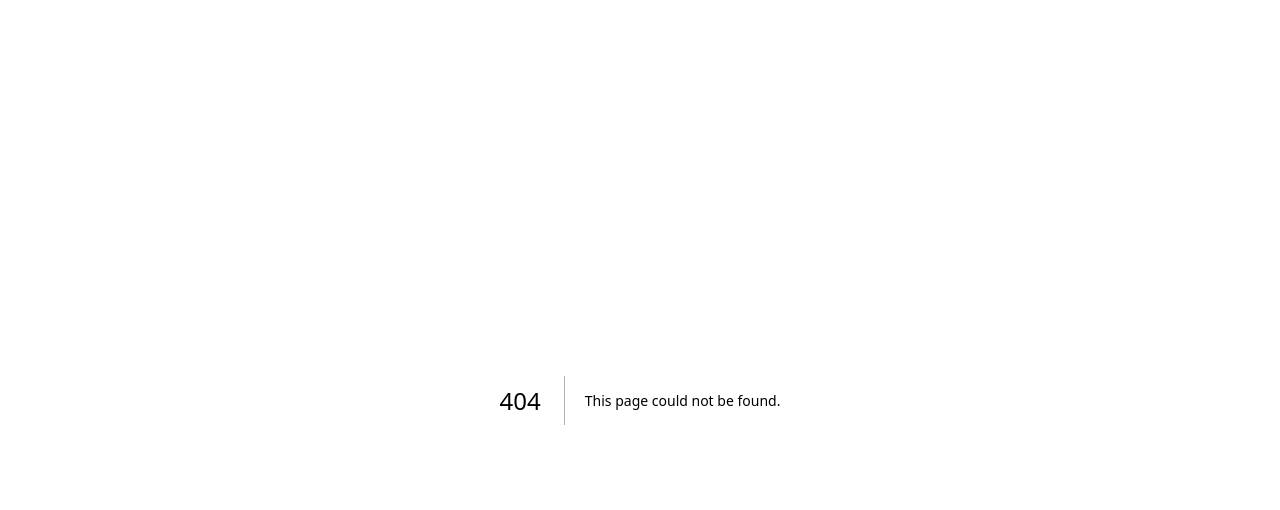
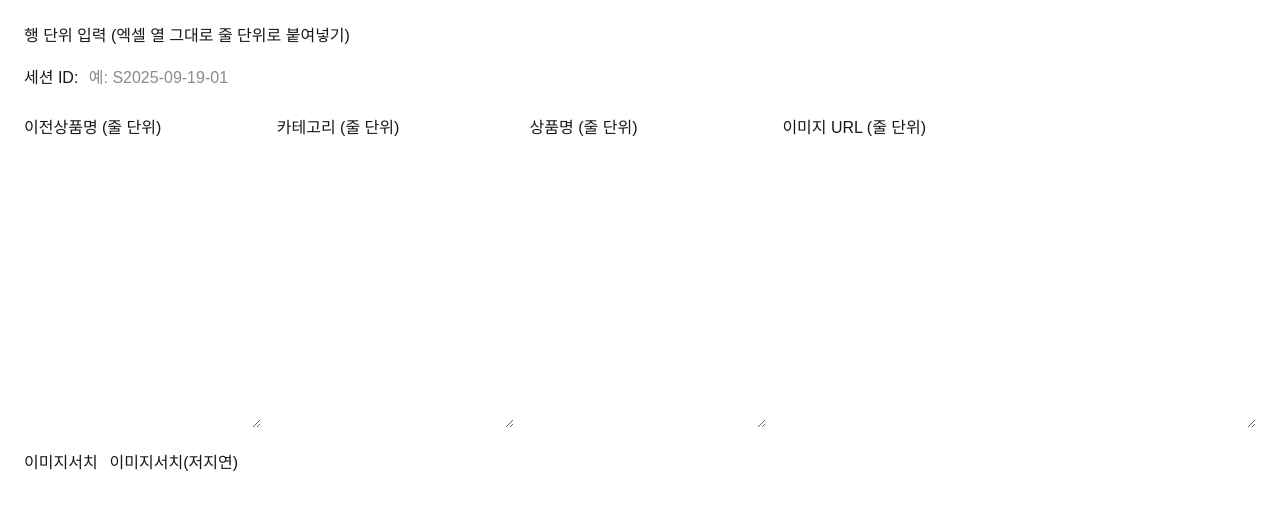
Before and after one commit to potato930922/nextjs-boilerplate, a Next.js app: page /ingest in a window 1280 px wide. Before the commit this address had no page. Shown: the top 510 px of the page. Built offline with nearby package versions, Linux system fonts and the light colour scheme.

Commit message:
Create page.tsx

```diff
--- /dev/null
+++ b/app/ingest/page.tsx
@@ -0,0 +1,81 @@
+'use client';
+
+import { useState } from 'react';
+
+export default function IngestPage() {
+  const [sessionId, setSessionId] = useState('');
+  const [prevNames, setPrevNames]   = useState('');
+  const [categories, setCategories] = useState('');
+  const [newNames, setNewNames]     = useState('');
+  const [imgUrls, setImgUrls]       = useState('');
+  const [busy, setBusy] = useState(false);
+  const [msg, setMsg] = useState<string | null>(null);
+
+  async function submit(useAlt = false) {
+    setBusy(true); setMsg(null);
+    try {
+      const res = await fetch(`/api/session/${encodeURIComponent(sessionId)}/ingest`, {
+        method: 'POST',
+        headers: { 'content-type': 'application/json' },
+        body: JSON.stringify({
+          prev_names:   prevNames.split('\n').map(s => s.trim()).filter(Boolean),
+          categories:   categories.split('\n').map(s => s.trim()),
+          new_names:    newNames.split('\n').map(s => s.trim()),
+          image_urls:   imgUrls.split('\n').map(s => s.trim()).filter(Boolean),
+          use_alt_api:  useAlt,  // 나중에 크롤러에서 참고할 플래그 (지금은 저장만)
+        }),
+      });
+
+      const data = await res.json();
+      if (!res.ok) throw new Error(data?.error || 'ingest_failed');
+
+      setMsg(`총 ${data.inserted}건 등록 완료! 이제 작업 진행 후, /api/session/${sessionId}/export 로 다운로드하세요.`);
+    } catch (e: any) {
+      setMsg(`오류: ${e.message ?? e}`);
+    } finally {
+      setBusy(false);
+    }
+  }
+
+  return (
+    <div style={{ padding: 24 }}>
+      <h2>행 단위 입력 (엑셀 열 그대로 줄 단위로 붙여넣기)</h2>
+      <div style={{ marginTop: 12 }}>
+        <label>세션 ID:&nbsp;</label>
+        <input
+          value={sessionId}
+          onChange={e => setSessionId(e.target.value)}
+          placeholder="예: S2025-09-19-01"
+          style={{ width: 260, padding: 6 }}
+        />
+      </div>
+
+      <div style={{ display: 'grid', gridTemplateColumns: '1fr 1fr 1fr 2fr', gap: 16, marginTop: 20 }}>
+        <div>
+          <div>이전상품명 (줄 단위)</div>
+          <textarea value={prevNames} onChange={e => setPrevNames(e.target.value)} rows={12} style={{ width: '100%' }} />
+        </div>
+        <div>
+          <div>카테고리 (줄 단위)</div>
+          <textarea value={categories} onChange={e => setCategories(e.target.value)} rows={12} style={{ width: '100%' }} />
+        </div>
+        <div>
+          <div>상품명 (줄 단위)</div>
+          <textarea value={newNames} onChange={e => setNewNames(e.target.value)} rows={12} style={{ width: '100%' }} />
+        </div>
+        <div>
+          <div>이미지 URL (줄 단위)</div>
+          <textarea value={imgUrls} onChange={e => setImgUrls(e.target.value)} rows={12} style={{ width: '100%' }} />
+        </div>
+      </div>
+
+      <div style={{ marginTop: 16, display: 'flex', gap: 12 }}>
+        <button disabled={busy || !sessionId} onClick={() => submit(false)}>이미지서치</button>
+        <button disabled={busy || !sessionId} onClick={() => submit(true)}>이미지서치(저지연)</button>
+        {busy && <span> 저장 중… </span>}
+      </div>
+
+      {msg && <div style={{ marginTop: 16, whiteSpace: 'pre-wrap' }}>{msg}</div>}
+    </div>
+  );
+}
```
